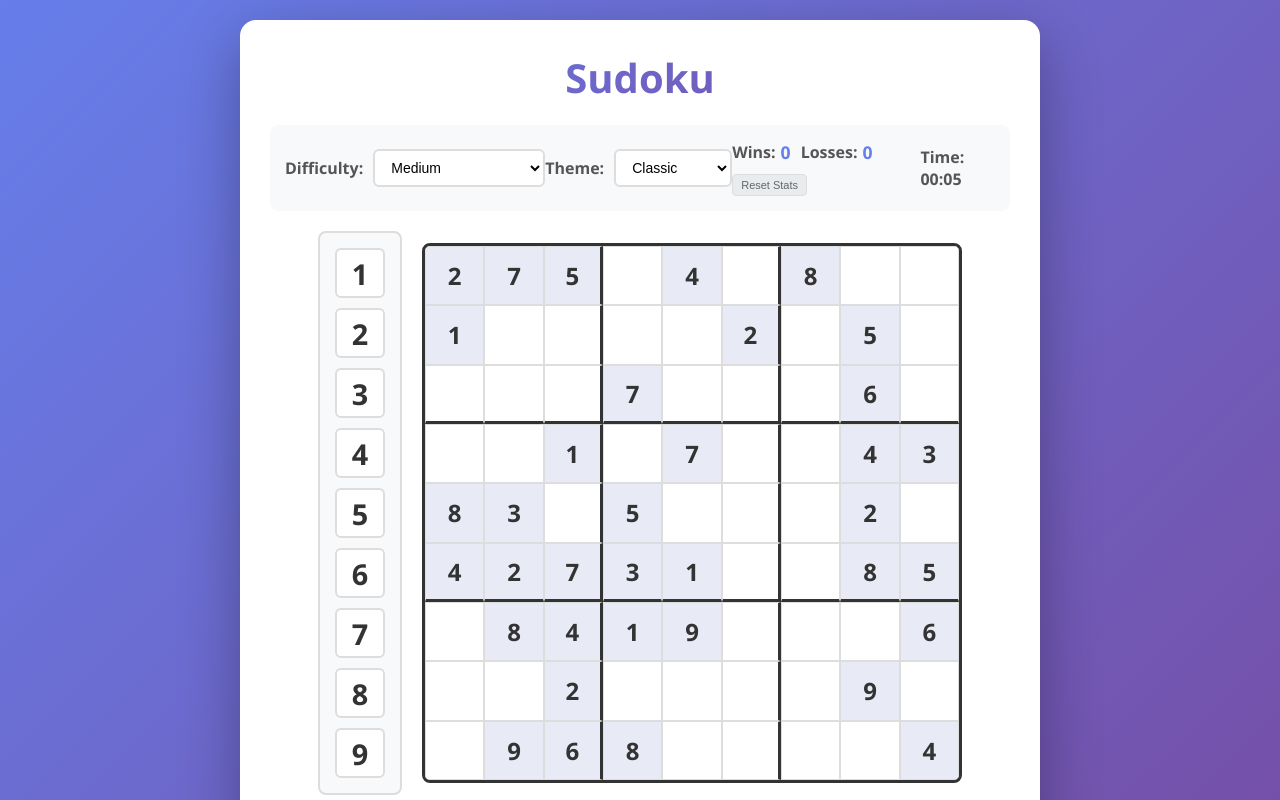
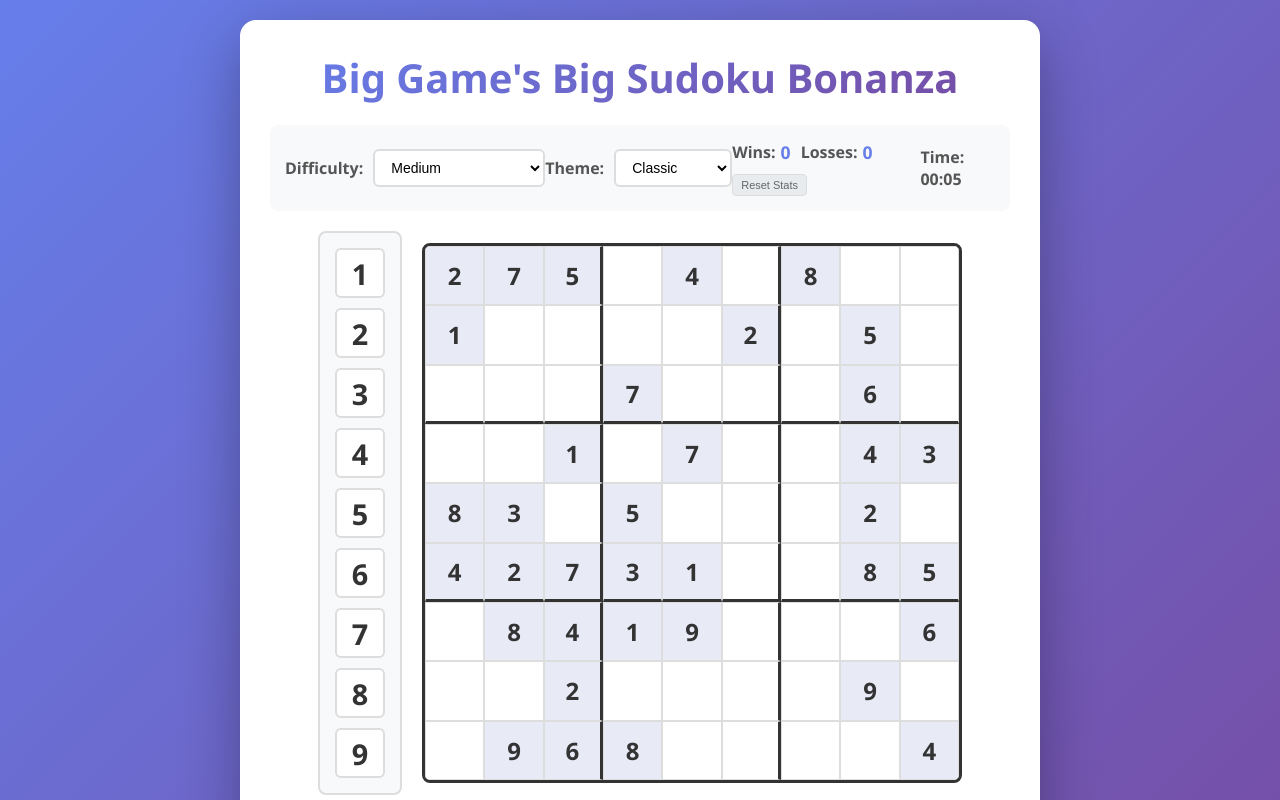
Before and after one commit to HerrCooper/sud-vibes, a plain HTML site: page index.html in a window 1280 px wide. Shown: the top 800 px of the page. Drawn offline with Linux system fonts and the light colour scheme.

Commit message:
Update title to Big Game's Big Sudoku Bonanza

```diff
--- a/index.html
+++ b/index.html
@@ -5,9 +5,9 @@
     <meta name="viewport" content="width=device-width, initial-scale=1.0, user-scalable=no, viewport-fit=cover">
     <meta name="apple-mobile-web-app-capable" content="yes">
     <meta name="apple-mobile-web-app-status-bar-style" content="black-translucent">
-    <meta name="apple-mobile-web-app-title" content="Sudoku">
+    <meta name="apple-mobile-web-app-title" content="Big Sudoku Bonanza">
     <meta name="theme-color" content="#667eea">
-    <title>Sudoku Game</title>
+    <title>Big Game's Big Sudoku Bonanza</title>
     <link rel="manifest" href="manifest.json">
     <link rel="apple-touch-icon" href="icon-192.png">
     <link rel="icon" type="image/png" sizes="192x192" href="icon-192.png">
@@ -16,7 +16,7 @@
 </head>
 <body>
     <div class="container">
-        <h1>Sudoku</h1>
+        <h1>Big Game's Big Sudoku Bonanza</h1>
 
         <div class="game-info">
             <div class="difficulty-selector">
```
Also changed, not shown: manifest.json.
